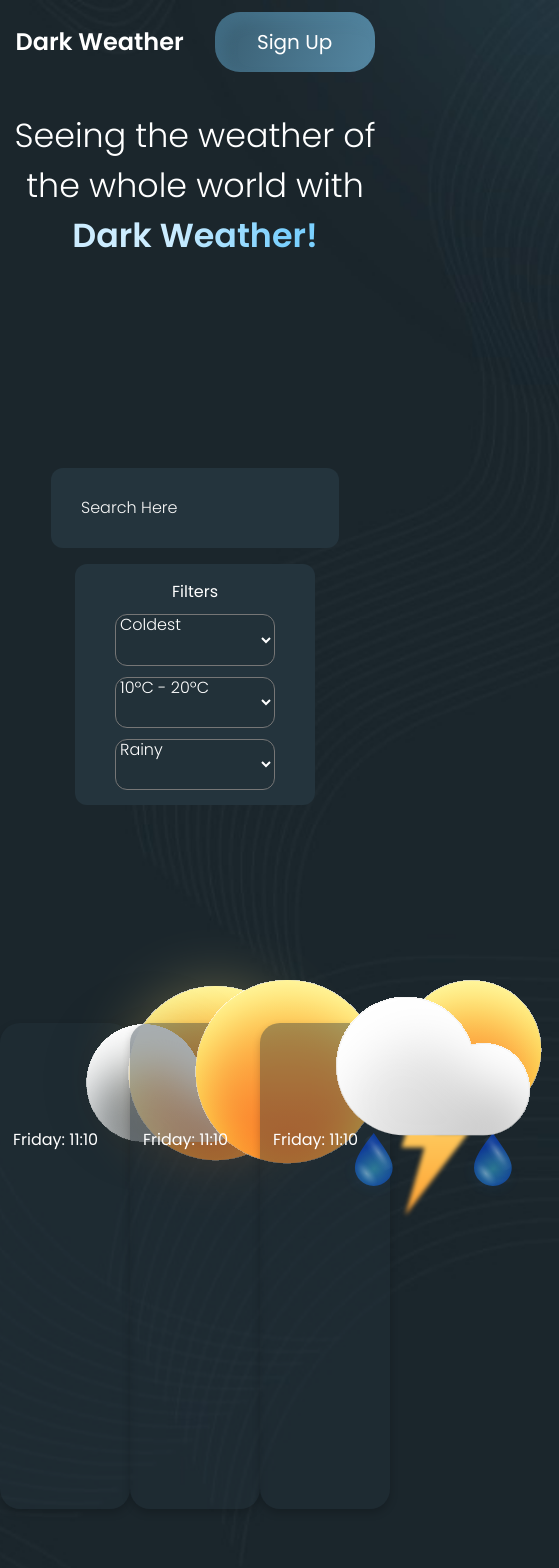
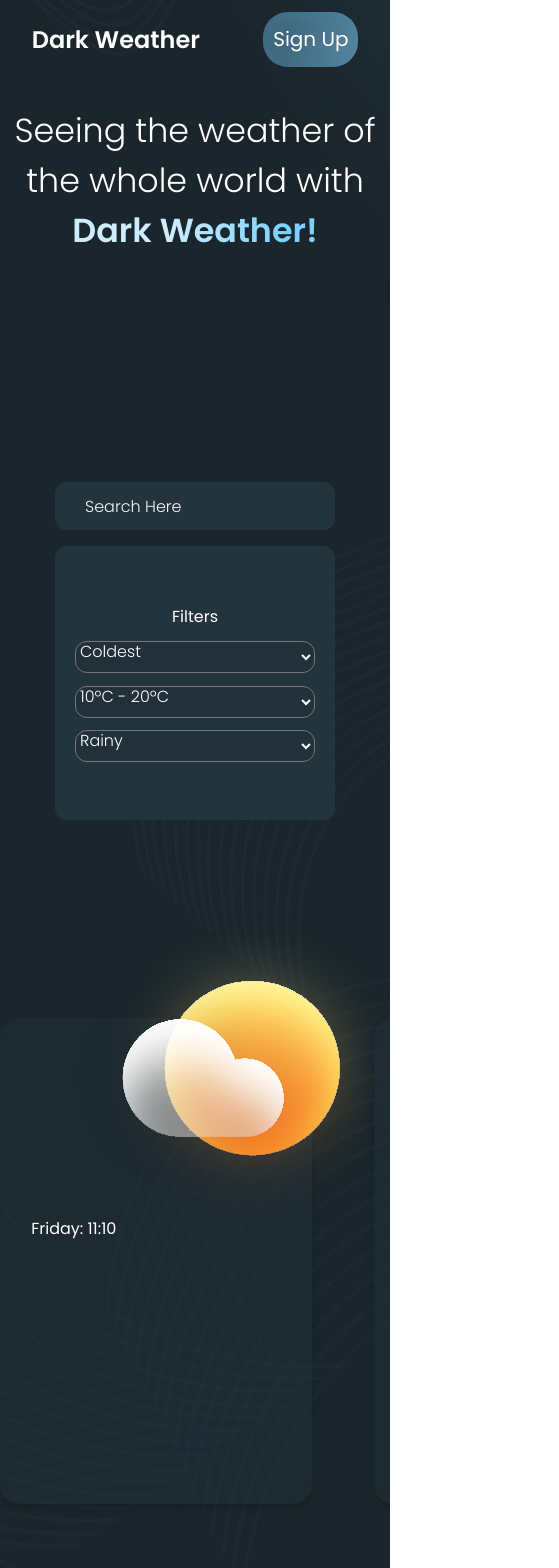
Before and after one commit to mavrk-mose/dark-weather, a React (Vite) app: page / in a window 390 px wide. Shown: the top 1568 px of the page, 559 px wide, since content can reach past the window. Built offline with nearby package versions, Linux system fonts and the light colour scheme; no server answers.

Commit message:
added horizontal scroll for weather cards

```diff
--- a/src/App.tsx
+++ b/src/App.tsx
@@ -3,7 +3,6 @@ import Njombe from "./components/Njombe";
 import Arusha from "./components/Arusha";
 
 function App() {
-
   return (
   <div className="container">
       <div className="navbar">
--- a/src/components/Arusha.tsx
+++ b/src/components/Arusha.tsx
@@ -3,9 +3,9 @@ import moment, { HTML5_FMT } from 'moment';
 import Pcloudy from '../assets/pcloudy.svg';
 import Rainy from '../assets/Tshower.svg';
 import Sunny from '../assets/sun.svg';
+
 function Arusha() {
   const [data, setData] = useState<any>([]);
-
 //fetch data from openweather
 useEffect(() => {
   const fetchData =async function (){
--- a/src/index.css
+++ b/src/index.css
@@ -207,12 +207,23 @@ li{
 
 /* tablet styles*/
 @media screen and (max-width: 1000px){
+  .navi-bar {
+    display: none;
+  }
+  button{
+    width: 5em;
+    height: 3em;
+  }
   .cards {
   flex-direction: row;
+  justify-content:space-between;
+  align-items: flex-end;
+  height: 100vh;
+  margin-bottom: 10%;
   }
   .filters {
     flex-direction: column;
-    height: 40vh;
+    height: 35vh;
     gap: 1em;
   }
   .filter-box{
@@ -223,9 +234,6 @@ li{
   .content {
     font-size: smaller;
     height: 50vh;
-  }
-  .navi-bar {
-    display: none;
   }
   select, input {
     flex-direction: column;
@@ -239,29 +247,59 @@ li{
   .navi-bar {
     display: none;
   }
+  button{
+    width: 4.75em;
+    height: 2.75em;
+  }
   .cards {
     flex-direction: row;
+    justify-content:space-between;
+    align-items: center;
     height: 100vh;
-    margin-top: 10%;
+    margin-bottom: 10%;
+    overflow-x: auto;
+    scroll-snap-type: x mandatory;
+    gap: 20%;
+    padding: 5% 10%;
   }
   .card {
-    flex-direction: column;
+    justify-content: center;
+    align-items: center;
+    flex-shrink: 0;
+    width: 80vw;
+    scroll-snap-align: start;
+    scroll-behavior: smooth;
+  }
+  .info-card {
+    margin-top: 5%;
+    width: 30em;
+    height: 4em;
   }
   .content {
     font-size: smaller;
     width: auto;
     height: 40vh;
-
-
   }
   .filters {
     flex-direction: column;
+    justify-content: center;
+    align-items: center;
     height: 40vh;
     gap: 1em;
+    margin-top: 10%;
   }
   .filter-box{
+    width: 17.5em;
+    height: 100%;
+    text-align: center;
+  }
+  select {
     width: 15em;
-    height: 100%;
+    height: 2em;
+  }
+  input {
+    width:17.5em;
+    height: 3em;
   }
 
 }
```
